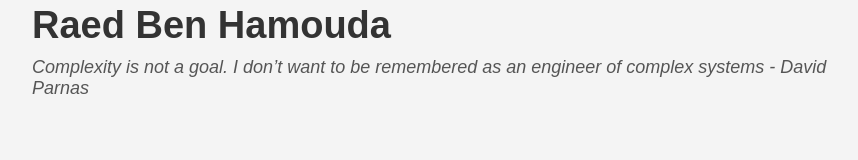
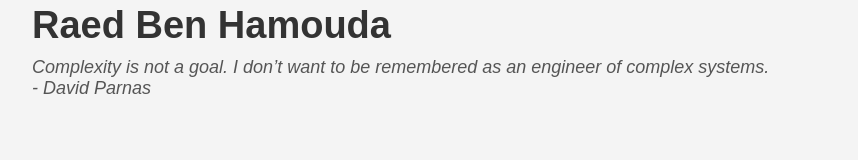
Before and after one commit to raedbh/raedbh.github.io, a plain HTML site: page index.html in a window 1280 px wide. Shown: the whole page, without its empty margins (208-1066 px from the left). Drawn offline with Linux system fonts and the light colour scheme.

Commit message:
Update index.html

```diff
--- a/index.html
+++ b/index.html
@@ -37,7 +37,7 @@
 <body>
     <div class="container">
         <h1>Raed Ben Hamouda</h1>
-        <p>Complexity is not a goal. I don’t want to be remembered as an engineer of complex systems - David Parnas</p>
+        <p>Complexity is not a goal. I don’t want to be remembered as an engineer of complex systems. <br>- David Parnas</p>
     </div>
 </body>
 </html>
```
